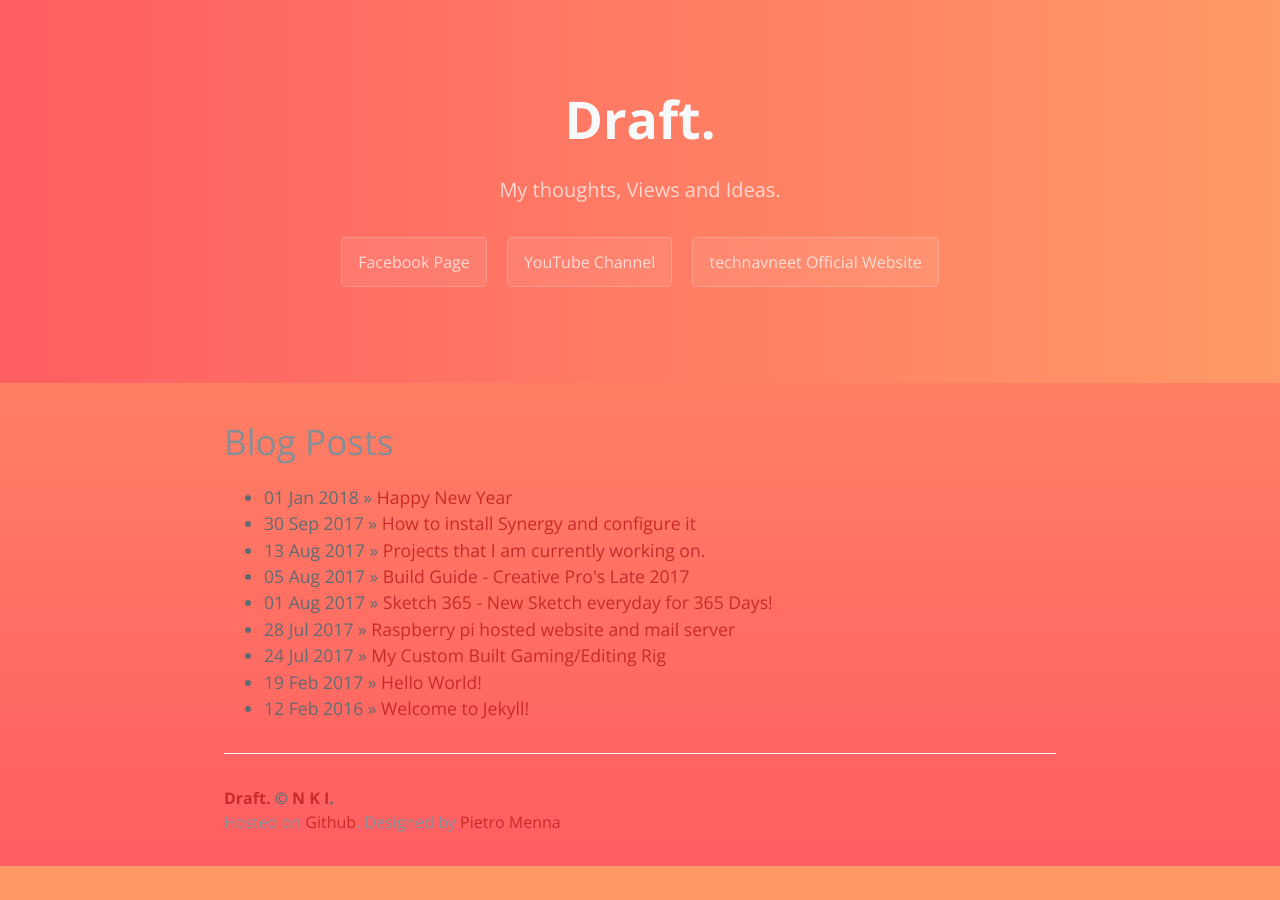
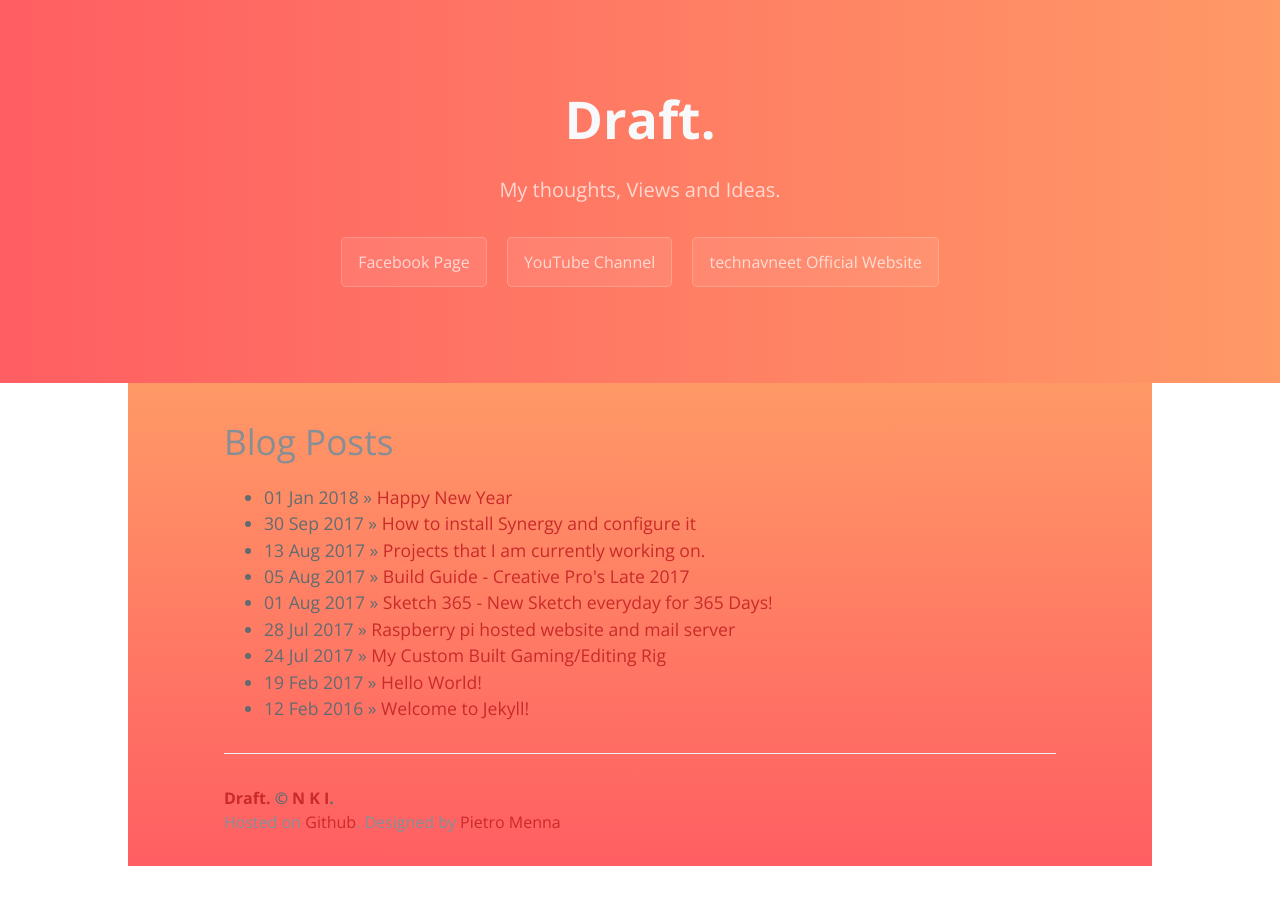
Before and after one commit to Navneet-Suresh/Navneet-Suresh.github.io, a Jekyll site: the page built from index.html, in a window 1280 px wide. Built offline with Jekyll 4.4.1, drawn with Linux system fonts in a browser that asks for light colours; nearby versions of some CDN libraries; the list of posts is cut into pages by our own code; comment, search, counter and statistics services are not loaded.

Commit message:
Update body bg #3

```diff
--- a/css/ns.css
+++ b/css/ns.css
@@ -126,9 +126,7 @@
 
 * { box-sizing: border-box; }
 
-body { padding: 0; margin: 0; font-family: "Open Sans", "Helvetica Neue", Helvetica, Arial, sans-serif; font-size: 16px; line-height: 1.5; color: #606c71; background: #ff9966;  /* fallback for old browsers */
-background: -webkit-linear-gradient(to top, #ff5e62, #ff9966);  /* Chrome 10-25, Safari 5.1-6 */
-background: linear-gradient(to top, #ff5e62, #ff9966); /* W3C, IE 10+/ Edge, Firefox 16+, Chrome 26+, Opera 12+, Safari 7+ */}
+body { padding: 0; margin: 0; font-family: "Open Sans", "Helvetica Neue", Helvetica, Arial, sans-serif; font-size: 16px; line-height: 1.5; color: #606c71;}
 
 a { -webkit-animation-duration: 3s; -webkit-animation-delay: 0.5s; color: #c92a2a; text-decoration: none; }
 a:hover { text-decoration: underline; cursor:pointer; }
@@ -159,7 +157,10 @@ background: linear-gradient(to right, #ff5e62, #ff9966); /* W3C, IE 10+/ Edge, F
 @media screen and (min-width: 42em) and (max-width: 64em) { .project-tagline { font-size: 1.15rem; } }
 @media screen and (max-width: 42em) { .project-tagline { font-size: 1rem; } }
 
-.main-content { word-wrap: break-word; -webkit-animation-duration: 2s; /*-webkit-animation-delay: 3s ;*/ }
+.main-content { word-wrap: break-word; -webkit-animation-duration: 2s; /*-webkit-animation-delay: 3s ;*/ background: #ff9966;  /* fallback for old browsers */
+background: -webkit-linear-gradient(to top, #ff5e62, #ff9966);  /* Chrome 10-25, Safari 5.1-6 */
+background: linear-gradient(to top, #ff5e62, #ff9966); /* W3C, IE 10+/ Edge, Firefox 16+, Chrome 26+, Opera 12+, Safari 7+ */}
+
 .main-content :first-child { margin-top: 0; }
 @media screen and (min-width: 64em) { .main-content { max-width: 64rem; padding: 2rem 6rem; margin: 0 auto; font-size: 1.1rem; } }
 @media screen and (min-width: 42em) and (max-width: 64em) { .main-content { padding: 2rem 4rem; font-size: 1.1rem; } }
```
